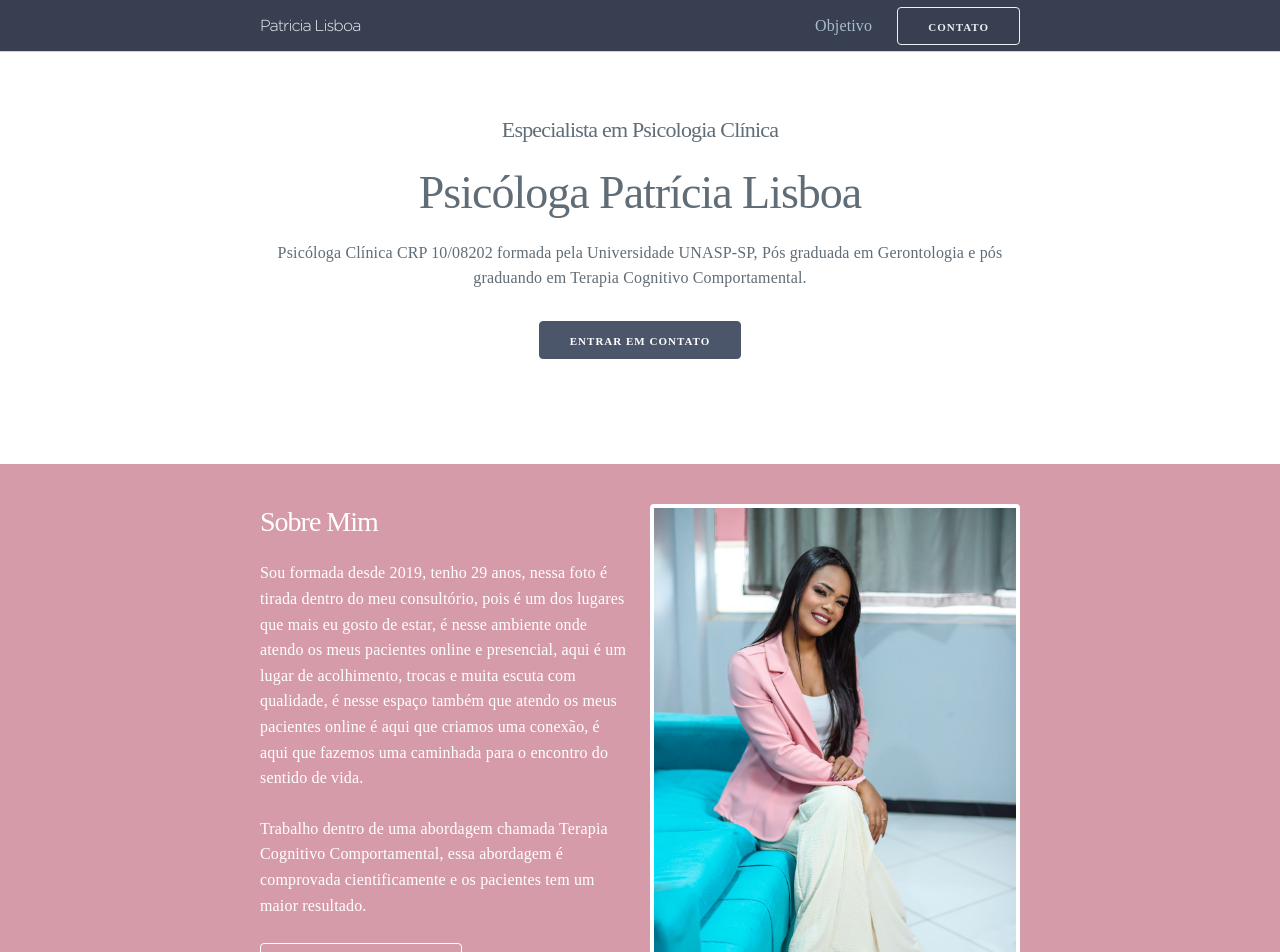
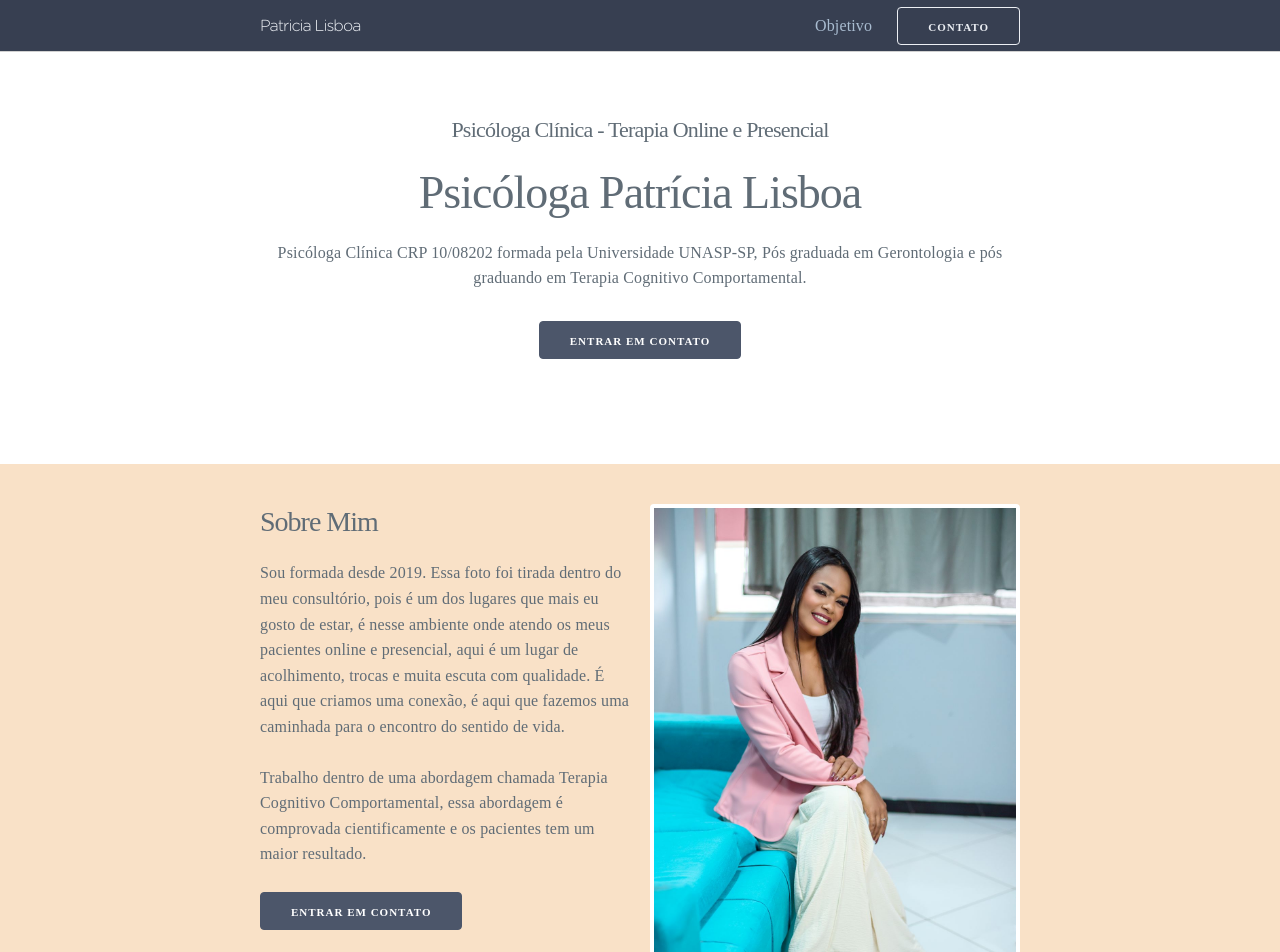
Before and after one commit to liidtke/pli-landing, a SvelteKit app: page / in a window 1280 px wide. Shown: the top 952 px of the page. Built offline with nearby package versions, Linux system fonts and the light colour scheme.

Commit message:
update colors

```diff
--- a/src/routes/+page.svelte
+++ b/src/routes/+page.svelte
@@ -27,7 +27,7 @@
 
   <header class="header">
     <section class="container">
-      <h4>Especialista em Psicologia Clínica</h4>
+      <h4>Psicóloga Clínica - Terapia Online e Presencial</h4>
       <h1>Psicóloga Patrícia Lisboa</h1>
       <p class="small">
         Psicóloga Clínica CRP 10/08202 formada pela Universidade UNASP-SP, Pós
@@ -45,11 +45,10 @@
         <div class="column">
           <h3 class="sm">Sobre Mim</h3>
           <p>
-            Sou formada desde 2019, tenho 29 anos, nessa foto é tirada dentro do
+            Sou formada desde 2019. Essa foto foi tirada dentro do
             meu consultório, pois é um dos lugares que mais eu gosto de estar, é
             nesse ambiente onde atendo os meus pacientes online e presencial,
-            aqui é um lugar de acolhimento, trocas e muita escuta com qualidade,
-            é nesse espaço também que atendo os meus pacientes online é aqui que
+            aqui é um lugar de acolhimento, trocas e muita escuta com qualidade. É aqui que
             criamos uma conexão, é aqui que fazemos uma caminhada para o
             encontro do sentido de vida.
           </p>
@@ -58,7 +57,7 @@
             Comportamental, essa abordagem é comprovada cientificamente e os
             pacientes tem um maior resultado.
           </p>
-          <button class="button only-pc" on:click={open}>Entrar em Contato</button>
+          <button class="button clear only-pc" on:click={open}>Entrar em Contato</button>
         </div>
         <div class="column">
           <img class="img-myself" src="/me.jpg" alt="me" />
@@ -75,7 +74,7 @@
           <!--   Forneço recibo para convênios que trabalham com a modalidade de -->
           <!--   reembolso. -->
           <!-- </p> -->
-          <button class="button" on:click={open}>Entrar em Contato</button>
+          <button class="button clear" on:click={open}>Entrar em Contato</button>
         </div>
       </div>
     </section>
@@ -298,7 +297,6 @@
 
   .content.pink {
     background-color: var(--pink);
-    color: white;
   }
 
   .content.alternate {
--- a/src/site.css
+++ b/src/site.css
@@ -12,7 +12,7 @@
     --orange: #c7816b;
     --yellow: #ebcb8b;
     --green: #58a4b0;
-    --pink: #d69ba9;
+    --pink: #f9e1c7;
     --violet: #e086d3;
     --grape: #8332ac
     --inverted: #373F51;
```
